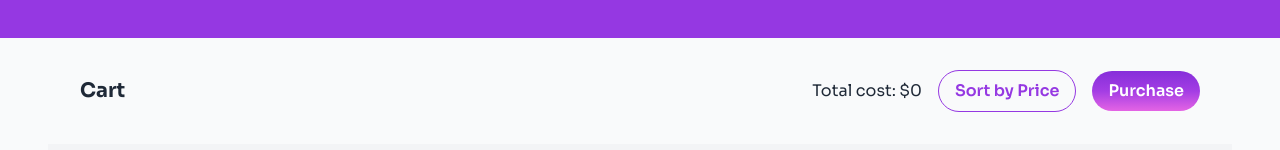
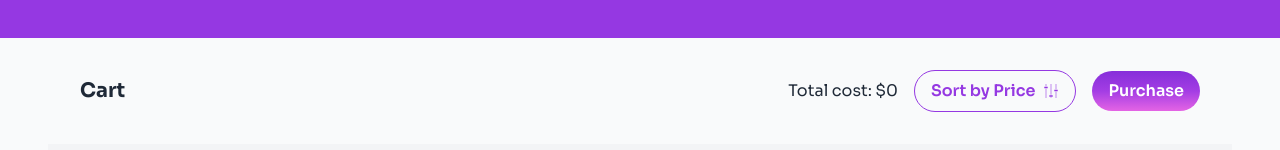
Before and after one commit to programming-hero-web-course-4/b10a8-gadget-heaven-sajjadislam523, a React (Vite) app: page /dashboard/cart in a window 1280 px wide. Shown: the part 312-462 px from the top of the page. Built offline with nearby package versions, Linux system fonts and the light colour scheme.

Commit message:
Icon added in the sort by price button

```diff
--- a/src/components/Cart.jsx
+++ b/src/components/Cart.jsx
@@ -3,6 +3,7 @@ import { useState, useEffect } from "react";
 import { IoCloseOutline } from "react-icons/io5";
 import Modal from "react-modal";
 import image from "../assets/Group.png";
+import { GiSettingsKnobs } from "react-icons/gi";
 
 Modal.setAppElement("#root");
 
@@ -49,9 +50,10 @@ const Cart = () => {
                     </p>
                     <button
                         onClick={handleSort}
-                        className="px-3 sm:px-4 py-1 sm:py-2 rounded-full font-semibold text-xs sm:text-sm lg:text-base font-sora border border-[#9538E2] text-[#9538E2]"
+                        className="px-3 sm:px-4 py-1 sm:py-2 rounded-full flex items-center gap-2 font-semibold text-xs sm:text-sm lg:text-base font-sora border border-[#9538E2] text-[#9538E2]"
                     >
                         Sort by Price
+                        <GiSettingsKnobs />
                     </button>
                     <button
                         onClick={openModal}
```
